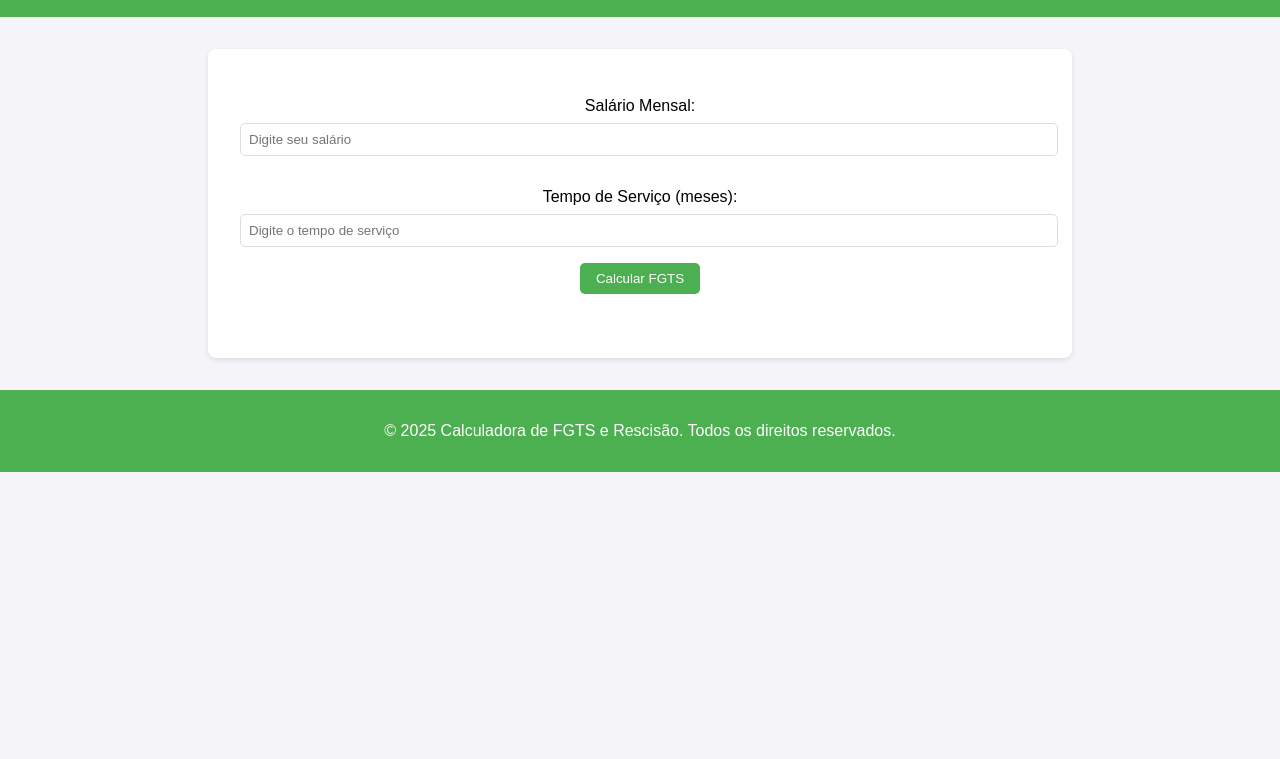
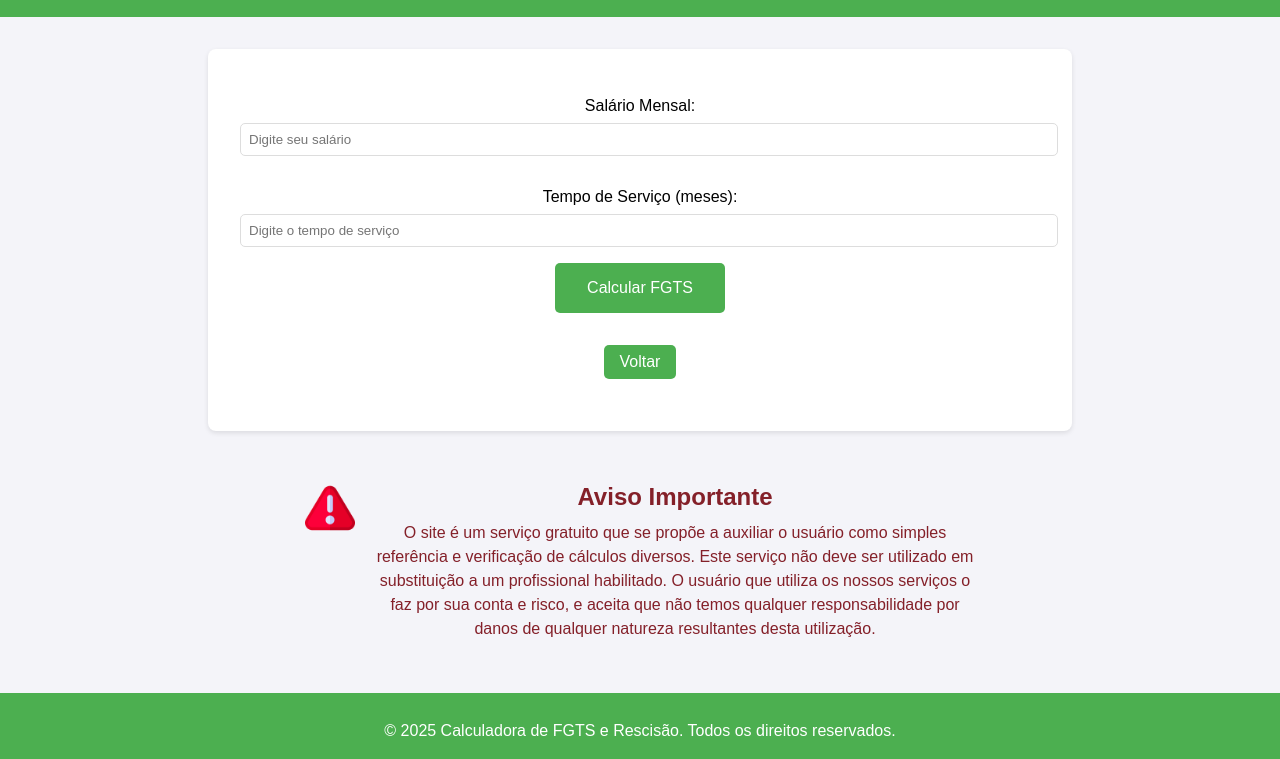
Before and after one commit to Klienn77/C-lculo-FGTS-e-C-lculo-rescis-o, a website: page src/fgts.html in a window 1280 px wide. Shown: the part 95-854 px from the top of the page. Before the commit the page ends 800 px from the top, so only its background shows below. Drawn offline with Linux system fonts and the light colour scheme.

Commit message:
atualizado html e css

```diff
--- a/src/fgts.html
+++ b/src/fgts.html
@@ -24,6 +24,20 @@
         </form>
 
         <div id="resultado" style="margin-top: 2rem;"></div>
+        <button class="btn-voltar" onclick="history.back()">Voltar</button>
+    </div>
+    <div class="Aviso">
+        <img src="./image/aviso.png" alt="Ícone de aviso" class="aviso-img">
+        <div class="aviso-texto">
+            <h3>Aviso Importante</h3>
+            <p>
+                O site é um serviço gratuito que se propõe a auxiliar o usuário como simples referência e
+                verificação de cálculos diversos. Este serviço não deve ser utilizado em substituição
+                a um profissional habilitado. O usuário que utiliza os nossos serviços o faz por
+                sua conta e risco, e aceita que não temos qualquer responsabilidade por danos de
+                qualquer natureza resultantes desta utilização.
+            </p>
+        </div>
     </div>
 
     <footer>
--- a/src/style/style.css
+++ b/src/style/style.css
@@ -141,10 +141,11 @@ input {
 button {
     background-color: #4CAF50;
     color: white;
-    padding: 0.5rem 1rem;
+    padding: 1rem 2rem;
     border: none;
     border-radius: 5px;
     cursor: pointer;
+    font-size: 1rem;
 }
 
 button:hover {
@@ -158,3 +159,59 @@ footer {
     padding: 1rem;
     margin-top: 2rem;
 }
+
+/* Aviso */
+.Aviso {
+    display: flex;
+    align-items: flex-start;
+    padding: 20px;
+    border-radius: 5px;
+    color: #842029;
+    font-family: Arial, sans-serif;
+    text-align: center;
+    justify-content: center;
+}
+
+.aviso-img {
+    width: 50px;
+    height: 50px;
+    margin-right: 20px;
+    text-align: center;
+}
+
+.aviso-texto {
+    max-width: 600px;
+}
+
+h3 {
+    margin: 0;
+    font-size: 1.5rem;
+}
+
+p {
+    margin: 10px 0 0 0;
+    line-height: 1.5;
+    font-size: 1rem;
+}
+
+/* botao voltar*/
+
+/* Botão Voltar */
+.btn-voltar {
+    display: block;
+    margin: 20px auto;
+    padding: 8px 16px;
+    font-size: 1rem;
+    color: #ffffff;
+    background-color: #4CAF50;
+    border: none;
+    border-radius: 5px;
+    cursor: pointer;
+    text-align: center;
+    text-decoration: none;
+    transition: background-color 0.3s ease;
+}
+
+.btn-voltar:hover {
+    background-color: #0056b3;
+}
```
Also changed, not shown: src/index.html (+13 -7 lines), src/index.js (added, +14 -0 lines), src/rescisao.html (+16 -1 lines), src/image/aviso.png (added).
